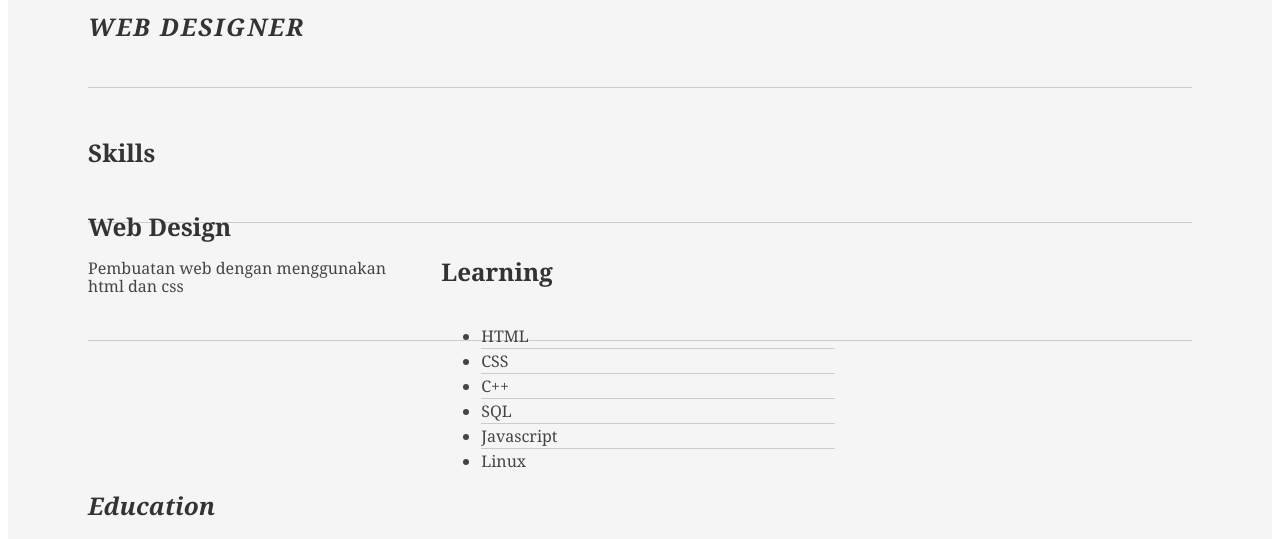
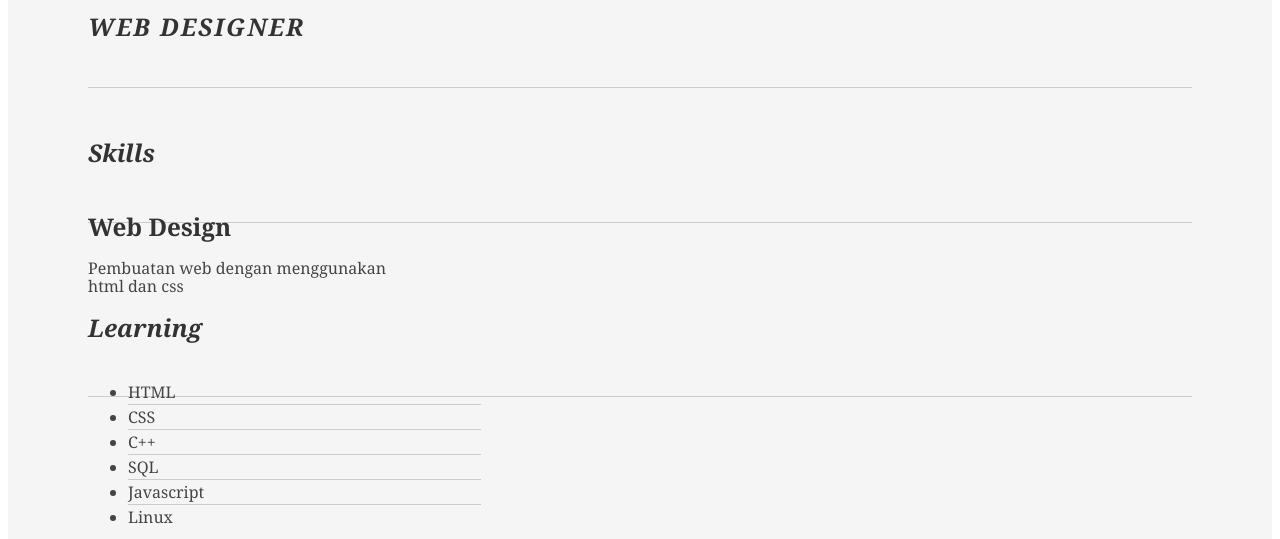
Before and after one commit to AvindPramana/AvindPramana.github.io, a plain HTML site: page index.html in a window 1280 px wide. Shown: the part 225-764 px from the top of the page. Drawn offline with Linux system fonts and the light colour scheme.

Commit message:
Update index.html

```diff
--- a/index.html
+++ b/index.html
@@ -24,7 +24,9 @@
 			<div id="yui-main">
 				<div class="yui-b">
 					<div class="yui-gf">
-						<h2>Skills</h2>
+						<div class="yui-u first">
+							<h2>Skills</h2>
+						</div>
 						<div class="talent">
 							<h2>Web Design</h2>
 							<p>
@@ -34,7 +36,9 @@
 					</div>
 
 					<div class="yui-gf">
-						<h2>Learning</h2>
+						<div class="yui-u first">
+							<h2>Learning</h2>
+						</div>
 
 						<ul class="talent">
 							<li>HTML</li>
```
